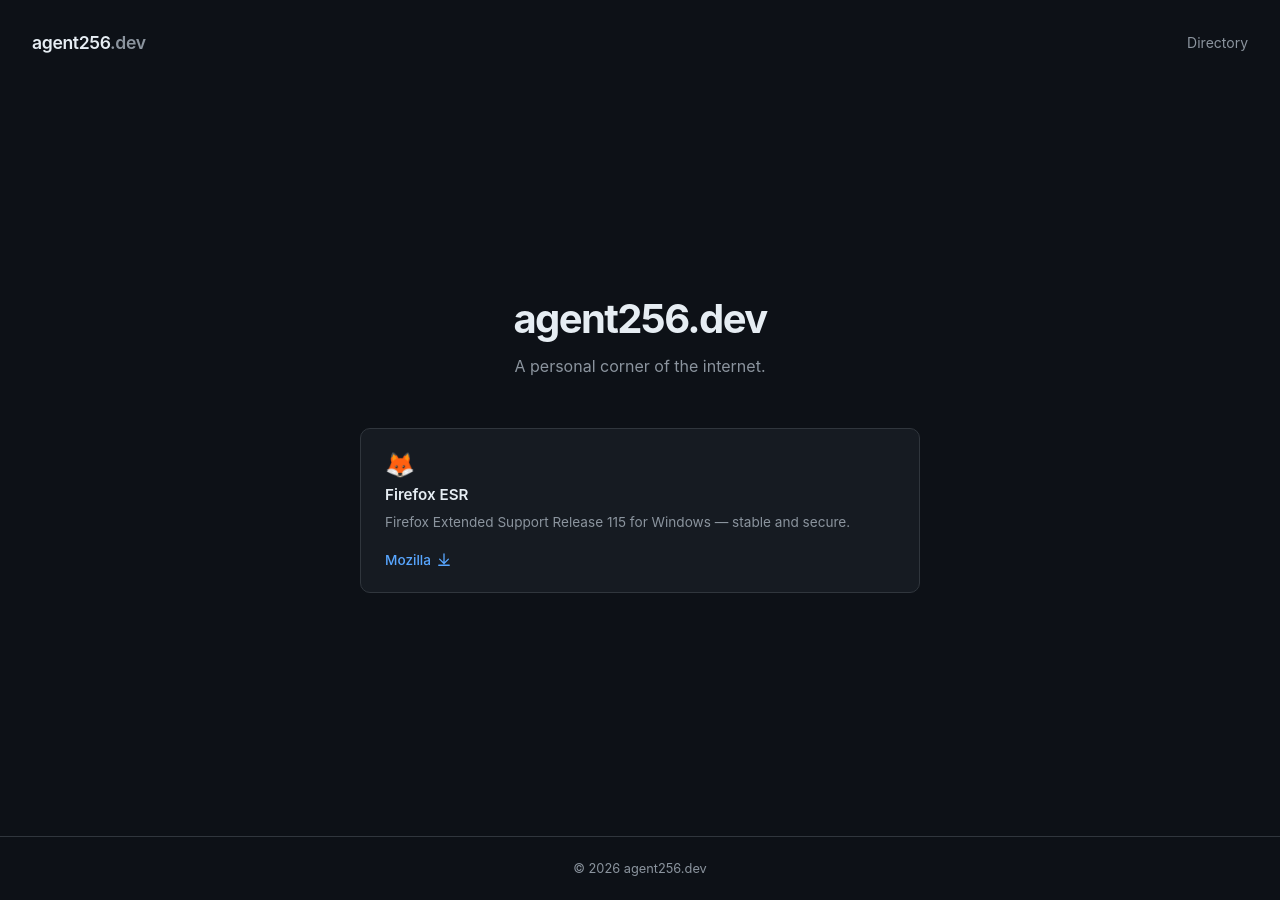
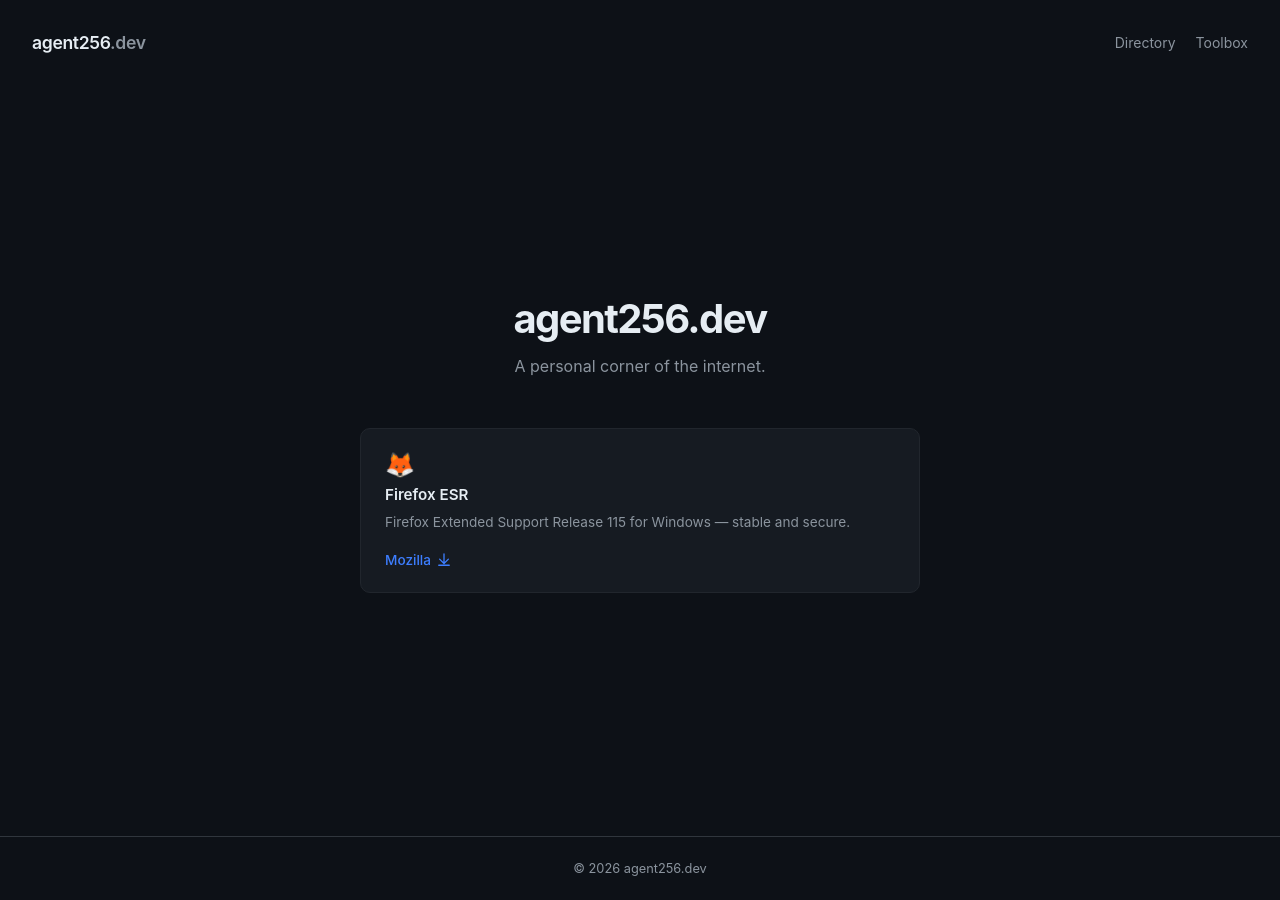
Before and after one commit to iv8512/agent256.dev, a Jekyll site: the page built from index.html, in a window 1280 px wide. Built offline with Jekyll 4.4.1, drawn with Linux system fonts in a browser that asks for light colours.

Commit message:
Palette rework and directory fixes
Pulls color tokens out into a shared palette.css (matching the toolbox/logbook convention) and cleans up a few broken project icons in the directory.

- Add assets/palette.css with shared --color-* tokens, linked from the layout
- Rework main.css to reference the new --color-* variable names
- Add a /toolbox/ link to the header nav
- Point the CS2 Callouts icon at its own favicon.svg instead of the DuckDuckGo proxy, which was 404ing
- Point StockRat 2 and Spotti icons at their own favicon.ico files for the same reason

```diff
--- a/_layouts/default.html
+++ b/_layouts/default.html
@@ -6,6 +6,7 @@
   <title>{{ page.title }}</title>
   <link rel="icon" href="/assets/favicon.svg" type="image/svg+xml" />
   <link rel="stylesheet" href="/assets/main.css" />
+  <link rel="stylesheet" href="/assets/palette.css" />
 </head>
 <body>
 
@@ -13,6 +14,7 @@
     <a class="logo" href="/">agent256<span>.dev</span></a>
     <nav>
       <a href="/directory" class="nav-link{% if page.url contains '/directory' %} active{% endif %}">Directory</a>
+      <a href="/toolbox/" class="nav-link{% if page.url contains '/toolbox' %} active{% endif %}">Toolbox</a>
     </nav>
   </header>
 
--- a/assets/main.css
+++ b/assets/main.css
@@ -5,18 +5,13 @@
 }
 
 :root {
-  --bg: #0d1117;
-  --surface: #161b22;
-  --border: #30363d;
-  --text: #e6edf3;
-  --muted: #8b949e;
-  --accent: #58a6ff;
-  --accent-hover: #79c0ff;
+  --color-accent: #3d7eff;
+  --color-accent-hover: #5590ff;
 }
 
 body {
-  background: var(--bg);
-  color: var(--text);
+  background: var(--color-bg);
+  color: var(--color-text);
   font-family: -apple-system, BlinkMacSystemFont, "Segoe UI", Helvetica, Arial, sans-serif;
   min-height: 100vh;
   display: flex;
@@ -33,13 +28,13 @@
 .logo {
   font-size: 1.1rem;
   font-weight: 600;
-  color: var(--text);
+  color: var(--color-text);
   letter-spacing: -0.02em;
   text-decoration: none;
 }
 
 .logo span {
-  color: var(--muted);
+  color: var(--color-text-muted);
 }
 
 nav {
@@ -50,14 +45,14 @@
 
 .nav-link {
   font-size: 0.875rem;
-  color: var(--muted);
+  color: var(--color-text-muted);
   text-decoration: none;
   transition: color 0.15s;
 }
 
 .nav-link:hover,
 .nav-link.active {
-  color: var(--text);
+  color: var(--color-text);
 }
 
 .project-list {
@@ -65,7 +60,7 @@
   max-width: 560px;
   display: flex;
   flex-direction: column;
-  border: 1px solid var(--border);
+  border: 1px solid var(--color-panel-active);
   border-radius: 10px;
   overflow: hidden;
 }
@@ -76,9 +71,9 @@
   gap: 1rem;
   padding: 1rem 1.25rem;
   text-decoration: none;
-  color: var(--text);
-  background: var(--surface);
-  border-bottom: 1px solid var(--border);
+  color: var(--color-text);
+  background: var(--color-panel);
+  border-bottom: 1px solid var(--color-panel-active);
   transition: background 0.15s;
 }
 
@@ -87,7 +82,7 @@
 }
 
 .project-item:hover {
-  background: var(--border);
+  background: var(--color-border-hover);
 }
 
 .project-icon {
@@ -117,22 +112,22 @@
 
 .project-url {
   font-size: 0.78rem;
-  color: var(--accent);
+  color: var(--color-accent);
 }
 
 .project-desc {
   font-size: 0.8rem;
-  color: var(--muted);
+  color: var(--color-text-muted);
 }
 
 .project-arrow {
-  color: var(--muted);
+  color: var(--color-text-muted);
   font-size: 1rem;
   transition: color 0.15s, transform 0.15s;
 }
 
 .project-item:hover .project-arrow {
-  color: var(--accent);
+  color: var(--color-accent);
   transform: translateX(3px);
 }
 
@@ -160,7 +155,7 @@
 }
 
 .hero p {
-  color: var(--muted);
+  color: var(--color-text-muted);
   font-size: 1rem;
   line-height: 1.6;
 }
@@ -174,8 +169,8 @@
 }
 
 .card {
-  background: var(--surface);
-  border: 1px solid var(--border);
+  background: var(--color-panel);
+  border: 1px solid var(--color-panel-active);
   border-radius: 10px;
   padding: 1.5rem;
   display: flex;
@@ -185,7 +180,7 @@
 }
 
 .card:hover {
-  border-color: var(--accent);
+  border-color: var(--color-accent);
 }
 
 .card-icon {
@@ -196,12 +191,12 @@
 .card-title {
   font-size: 0.95rem;
   font-weight: 600;
-  color: var(--text);
+  color: var(--color-text);
 }
 
 .card-desc {
   font-size: 0.85rem;
-  color: var(--muted);
+  color: var(--color-text-muted);
   line-height: 1.5;
   flex: 1;
 }
@@ -219,13 +214,13 @@
   gap: 0.35rem;
   font-size: 0.85rem;
   font-weight: 500;
-  color: var(--accent);
+  color: var(--color-accent);
   text-decoration: none;
   transition: color 0.15s;
 }
 
 .card-link:hover {
-  color: var(--accent-hover);
+  color: var(--color-accent-hover);
 }
 
 .card-link::after {
@@ -246,6 +241,6 @@
   padding: 1.5rem 2rem;
   text-align: center;
   font-size: 0.8rem;
-  color: var(--muted);
-  border-top: 1px solid var(--border);
+  color: var(--color-text-muted);
+  border-top: 1px solid var(--color-border);
 }
--- /dev/null
+++ b/assets/palette.css
@@ -0,0 +1,14 @@
+/* Site palette, separate from @toolbox/ui/theme.css (desktop apps). Copy into other site projects to keep them in sync. */
+:root {
+    --color-bg: #0d1117;
+    --color-panel: #161b22;
+    --color-panel-alt: #161b22;
+    --color-panel-hover: #1c222c;
+    --color-panel-active: #21262d;
+    --color-border: #30363d;
+    --color-border-strong: #30363d;
+    --color-border-hover: #3a4048;
+    --color-text: #e6edf3;
+    --color-text-muted: #8b949e;
+    --color-text-dim: #6e7681;
+}
--- a/directory.html
+++ b/directory.html
@@ -22,7 +22,7 @@
   </a>
 
   <a class="project-item" href="https://www.cs2callouts.com/" target="_blank" rel="noopener">
-    <img class="project-icon" src="https://icons.duckduckgo.com/ip3/cs2callouts.com.ico" alt="" />
+    <img class="project-icon" src="https://www.cs2callouts.com/favicon.svg" alt="" />
     <div class="project-info">
       <div class="project-title">
         <span class="project-name">CS2 Callouts</span>
@@ -46,7 +46,7 @@
   </a>
 
   <a class="project-item" href="https://stockrat.agent256.dev/" target="_blank" rel="noopener">
-    <img class="project-icon" src="https://icons.duckduckgo.com/ip3/stockrat.agent256.dev.ico" alt="" />
+    <img class="project-icon" src="https://stockrat.agent256.dev/favicon.ico" alt="" />
     <div class="project-info">
       <div class="project-title">
         <span class="project-name">StockRat 2</span>
@@ -58,7 +58,7 @@
   </a>
 
   <a class="project-item" href="https://spotti.agent256.dev/" target="_blank" rel="noopener">
-    <img class="project-icon" src="https://icons.duckduckgo.com/ip3/spotti.agent256.dev.ico" alt="" />
+    <img class="project-icon" src="https://spotti.agent256.dev/favicon.ico" alt="" />
     <div class="project-info">
       <div class="project-title">
         <span class="project-name">Spotti</span>
```
